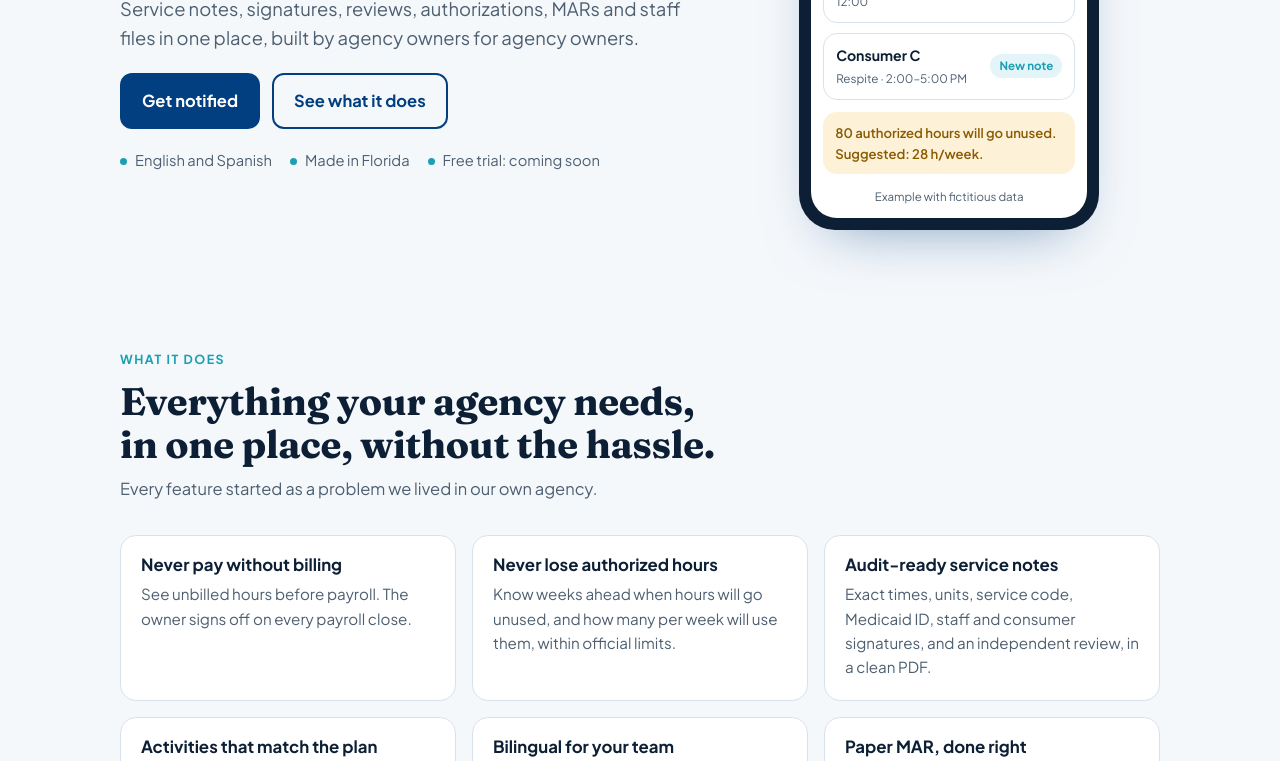
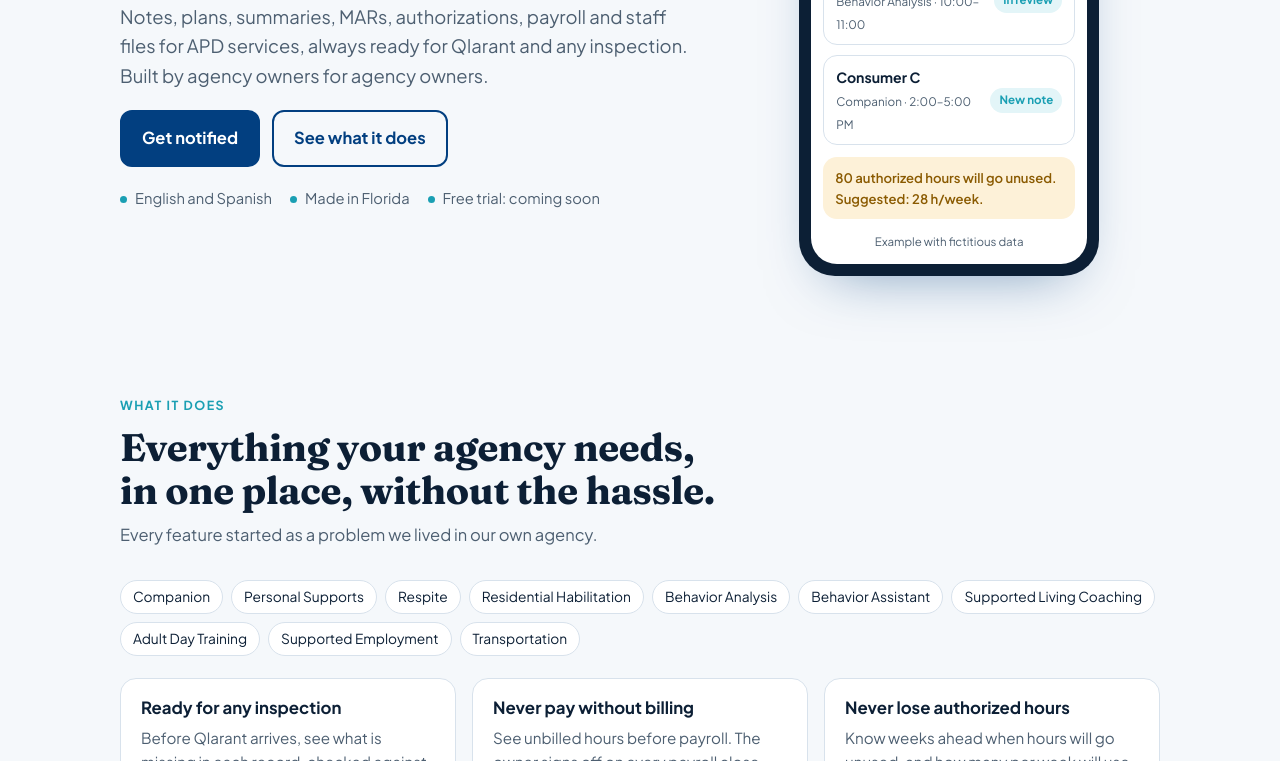
Before and after one commit to Valterocare/website, a plain HTML site: page index.html in a window 1280 px wide. Shown: the part 428-1189 px from the top of the page. Drawn offline with Linux system fonts and the light colour scheme.

Commit message:
Show all services and inspection readiness

```diff
--- a/index.html
+++ b/index.html
@@ -70,6 +70,8 @@ nav.links a:hover{color:var(--navy)}
 .btn.primary{background:var(--navy);color:var(--navy-ink)}
 .btn.ghost{color:var(--navy);background:transparent}
 .facts{display:flex;flex-wrap:wrap;gap:8px 18px;color:var(--muted);font-size:.92rem}
+.services{display:flex;flex-wrap:wrap;gap:8px;margin:0 0 22px}
+.services span{font-size:.86rem;padding:5px 12px;border-radius:999px;border:1px solid var(--line);background:var(--surface)}
 .facts span::before{content:"";display:inline-block;width:7px;height:7px;border-radius:50%;background:var(--aqua);margin-right:8px;vertical-align:1px}
 @media (max-width:820px){.hero .wrap{grid-template-columns:1fr}.hero{padding-block:40px}}
 
@@ -166,7 +168,7 @@ footer .wrap{padding-block:24px;display:flex;flex-wrap:wrap;justify-content:spac
       <div class="hero-copy">
         <div class="eyebrow"><span lang="en">For Florida APD and iBudget providers</span><span lang="es">Para proveedores de APD e iBudget en Florida</span></div>
         <h1><span lang="en">Never pay for hours you haven’t billed.</span><span lang="es">Nunca pagues horas que no has cobrado.</span></h1>
-        <p class="lead"><span lang="en">Service notes, signatures, reviews, authorizations, MARs and staff files in one place, built by agency owners for agency owners.</span><span lang="es">Notas de servicio, firmas, revisiones, autorizaciones, MAR y expedientes del personal en un solo lugar, hecho por dueños de agencia para dueños de agencia.</span></p>
+        <p class="lead"><span lang="en">Notes, plans, summaries, MARs, authorizations, payroll and staff files for APD services, always ready for Qlarant and any inspection. Built by agency owners for agency owners.</span><span lang="es">Notas, planes, resúmenes, MAR, autorizaciones, nómina y expedientes para los servicios de APD, siempre listos para Qlarant y cualquier inspección. Hecho por dueños de agencia para dueños de agencia.</span></p>
         <div class="cta">
           <a class="btn primary" href="#contact"><span lang="en">Get notified</span><span lang="es">Quiero que me avisen</span></a>
           <a class="btn ghost" href="#features"><span lang="en">See what it does</span><span lang="es">Ver qué hace</span></a>
@@ -181,9 +183,9 @@ footer .wrap{padding-block:24px;display:flex;flex-wrap:wrap;justify-content:spac
         <div class="screen">
           <div class="top"><small lang="en">Today</small><small lang="es">Hoy</small><b lang="en">My Consumers</b><b lang="es">Mis Consumers</b></div>
           <div class="rows">
-            <div class="row"><div><b>Consumer A</b><small>Companion · 6:00–7:30 AM</small></div><span class="pill" lang="en">Signed</span><span class="pill" lang="es">Firmada</span></div>
-            <div class="row"><div><b>Consumer B</b><small>Personal Supports · 9:00–12:00</small></div><span class="pill" lang="en">In review</span><span class="pill" lang="es">En revisión</span></div>
-            <div class="row"><div><b>Consumer C</b><small>Respite · 2:00–5:00 PM</small></div><span class="pill" lang="en">New note</span><span class="pill" lang="es">Nueva nota</span></div>
+            <div class="row"><div><b>Group home A</b><small lang="en">Residential Habilitation · MAR 8:00 AM</small><small lang="es">Residential Habilitation · MAR 8:00 a.m.</small></div><span class="pill" lang="en">Given</span><span class="pill" lang="es">Dado</span></div>
+            <div class="row"><div><b>Consumer B</b><small>Behavior Analysis · 10:00–11:00</small></div><span class="pill" lang="en">In review</span><span class="pill" lang="es">En revisión</span></div>
+            <div class="row"><div><b>Consumer C</b><small>Companion · 2:00–5:00 PM</small></div><span class="pill" lang="en">New note</span><span class="pill" lang="es">Nueva nota</span></div>
           </div>
           <div class="alert"><span lang="en">80 authorized hours will go unused. Suggested: 28 h/week.</span><span lang="es">80 horas autorizadas se van a perder. Sugerencia: 28 h/semana.</span></div>
           <div class="example"><span lang="en">Example with fictitious data</span><span lang="es">Ejemplo con datos ficticios</span></div>
@@ -199,13 +201,14 @@ footer .wrap{padding-block:24px;display:flex;flex-wrap:wrap;justify-content:spac
         <h2><span lang="en">Everything your agency needs, in one place, without the hassle.</span><span lang="es">Todo lo que tu agencia necesita, en un solo lugar y sin complicaciones.</span></h2>
         <p><span lang="en">Every feature started as a problem we lived in our own agency.</span><span lang="es">Cada función nació de un problema que vivimos en nuestra propia agencia.</span></p>
       </div>
+      <div class="services" aria-label="Services covered"><span>Companion</span><span>Personal Supports</span><span>Respite</span><span>Residential Habilitation</span><span>Behavior Analysis</span><span>Behavior Assistant</span><span>Supported Living Coaching</span><span>Adult Day Training</span><span>Supported Employment</span><span>Transportation</span></div>
       <div class="grid">
+        <div class="feature"><h3><span lang="en">Ready for any inspection</span><span lang="es">Listo para cualquier inspección</span></h3><p><span lang="en">Before Qlarant arrives, see what is missing in each record, checked against the current review tools. The same for APD and Medicaid reviews.</span><span lang="es">Antes de que llegue Qlarant, ves qué falta en cada expediente, revisado con las herramientas de revisión vigentes. Lo mismo para las revisiones de APD y de Medicaid.</span></p></div>
         <div class="feature"><h3><span lang="en">Never pay without billing</span><span lang="es">Nunca pagues sin cobrar</span></h3><p><span lang="en">See unbilled hours before payroll. The owner signs off on every payroll close.</span><span lang="es">Ve las horas sin cobrar antes de la nómina. El dueño firma cada cierre de nómina.</span></p></div>
         <div class="feature"><h3><span lang="en">Never lose authorized hours</span><span lang="es">Nunca pierdas horas autorizadas</span></h3><p><span lang="en">Know weeks ahead when hours will go unused, and how many per week will use them, within official limits.</span><span lang="es">Sabe con semanas de anticipación cuándo sobrarán horas y cuántas por semana necesitas para usarlas, dentro de los límites oficiales.</span></p></div>
-        <div class="feature"><h3><span lang="en">Audit-ready service notes</span><span lang="es">Notas listas para auditoría</span></h3><p><span lang="en">Exact times, units, service code, Medicaid ID, staff and consumer signatures, and an independent review, in a clean PDF.</span><span lang="es">Horas exactas, unidades, código del servicio, Medicaid ID, firma del Staff y del Consumer, y revisión independiente, en un PDF limpio.</span></p></div>
-        <div class="feature"><h3><span lang="en">Activities that match the plan</span><span lang="es">Actividades de acuerdo al plan</span></h3><p><span lang="en">Staff only see activities that fit each consumer’s Support Plan and abilities.</span><span lang="es">El Staff solo ve las actividades que corresponden al Support Plan y a las capacidades de cada Consumer.</span></p></div>
+        <div class="feature"><h3><span lang="en">Audit-ready documentation</span><span lang="es">Documentación lista para auditoría</span></h3><p><span lang="en">Notes, plans, quarterly summaries and annual reports, as each service requires, with exact times, units, signatures and an independent review, in a clean PDF.</span><span lang="es">Notas, planes, resúmenes trimestrales e informes anuales, según lo que pida cada servicio, con horas exactas, unidades, firmas y revisión independiente, en un PDF limpio.</span></p></div>
         <div class="feature"><h3><span lang="en">Bilingual for your team</span><span lang="es">Bilingüe para tu equipo</span></h3><p><span lang="en">Your staff work in English or Spanish. Official notes and PDFs come out in English.</span><span lang="es">Tu equipo trabaja en español o en inglés. Las notas oficiales y los PDF salen en inglés.</span></p></div>
-        <div class="feature"><h3><span lang="en">Paper MAR, done right</span><span lang="es">El MAR en papel, bien hecho</span></h3><p><span lang="en">Print the official monthly MAR from your orders. If a prescription is missing something, you get the letter to the pharmacy ready.</span><span lang="es">Imprime el MAR oficial del mes desde tus órdenes. Si a una receta le falta algo, te prepara la carta para la farmacia.</span></p></div>
+        <div class="feature"><h3><span lang="en">Group homes in order</span><span lang="es">Group homes en orden</span></h3><p><span lang="en">The official monthly MAR from your orders, house meetings, the home’s vehicle, and a guide to open a new home.</span><span lang="es">El MAR oficial del mes desde tus órdenes, las reuniones del hogar, el vehículo del hogar y una guía para abrir un hogar nuevo.</span></p></div>
         <div class="feature"><h3><span lang="en">No expiration slips by</span><span lang="es">Ningún vencimiento se te pasa</span></h3><p><span lang="en">CPR, licenses, background checks and appointments: alerts before they expire.</span><span lang="es">CPR, licencias, background y citas: avisos antes de que venzan.</span></p></div>
         <div class="feature"><h3><span lang="en">You know who saw each record</span><span lang="es">Sabes quién vio cada expediente</span></h3><p><span lang="en">Every view, download and print of a consumer’s record is logged, and the log can’t be erased.</span><span lang="es">Cada vista, descarga e impresión del expediente de un Consumer queda registrada, y ese registro no se puede borrar.</span></p></div>
         <div class="feature"><span class="tag" lang="en">Coming soon</span><span class="tag" lang="es">Próximamente</span><h3><span lang="en">iPhone and Android apps</span><span lang="es">Apps para iPhone y Android</span></h3><p><span lang="en">Open with Face ID, scan documents with the camera, and keep working without signal.</span><span lang="es">Abre con Face ID, escanea documentos con la cámara y sigue trabajando sin señal.</span></p></div>
@@ -216,7 +219,7 @@ footer .wrap{padding-block:24px;display:flex;flex-wrap:wrap;justify-content:spac
   <section id="how" class="steps-band">
     <div class="wrap">
       <div class="head">
-        <div class="eyebrow"><span lang="en">How a note moves</span><span lang="es">Cómo avanza una nota</span></div>
+        <div class="eyebrow"><span lang="en">The Staff’s day</span><span lang="es">El día a día del Staff</span></div>
         <h2><span lang="en">Built for a note in under two minutes.</span><span lang="es">Pensado para que una nota tome menos de dos minutos.</span></h2>
       </div>
       <ol class="steps">
@@ -274,7 +277,7 @@ footer .wrap{padding-block:24px;display:flex;flex-wrap:wrap;justify-content:spac
 <footer>
   <div class="wrap">
     <span>© 2026 OV Technology LLC · Valtero Care · West Palm Beach, Florida</span>
-    <span><span lang="en">Valtero is not affiliated with or endorsed by the Florida Agency for Persons with Disabilities (APD) or AHCA.</span><span lang="es">Valtero no está afiliado ni respaldado por la Agency for Persons with Disabilities (APD) de Florida ni por AHCA.</span></span>
+    <span><span lang="en">Valtero is not affiliated with or endorsed by the Florida Agency for Persons with Disabilities (APD), AHCA or Qlarant.</span><span lang="es">Valtero no está afiliado ni respaldado por la Agency for Persons with Disabilities (APD) de Florida, AHCA ni Qlarant.</span></span>
   </div>
 </footer>
 
```
